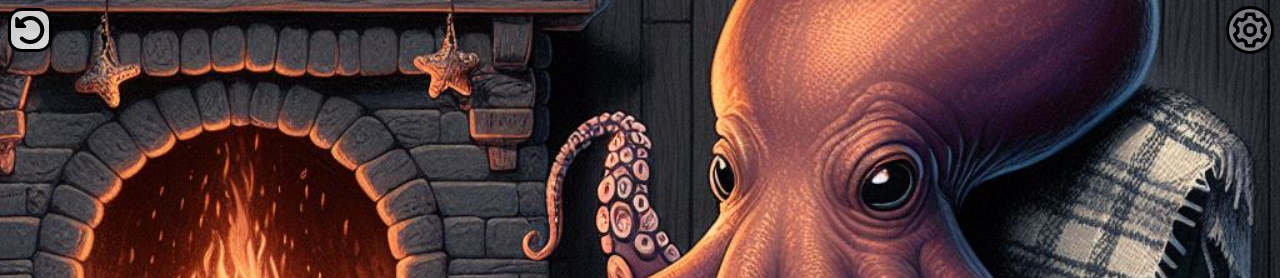
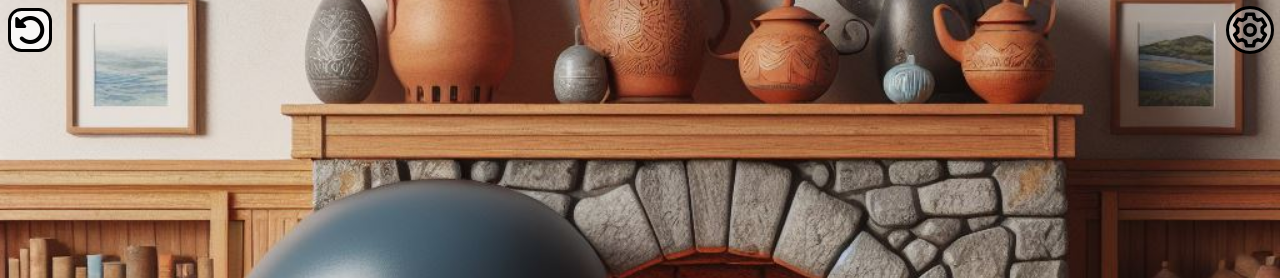
Before and after one commit to 483D8B/timer, a plain HTML site: page index.html in a window 1280 px wide. Shown: the top 278 px of the page. Drawn offline with nearby package versions, Linux system fonts and the light colour scheme.

Commit message:
image replaced

```diff
--- a/index.html
+++ b/index.html
@@ -20,7 +20,7 @@
         @import url('https://fonts.googleapis.com/css2?family=Roboto:wght@400&display=swap');
 
         html {
-            background-image: url(OIG4.jpg);
+            background-image: url(OIG5.jpg);
             background-repeat: space;
             background-size: cover;
             background-position: center;
```
Also changed, not shown: OIG1.jpg (added), OIG5.jpg (added).
